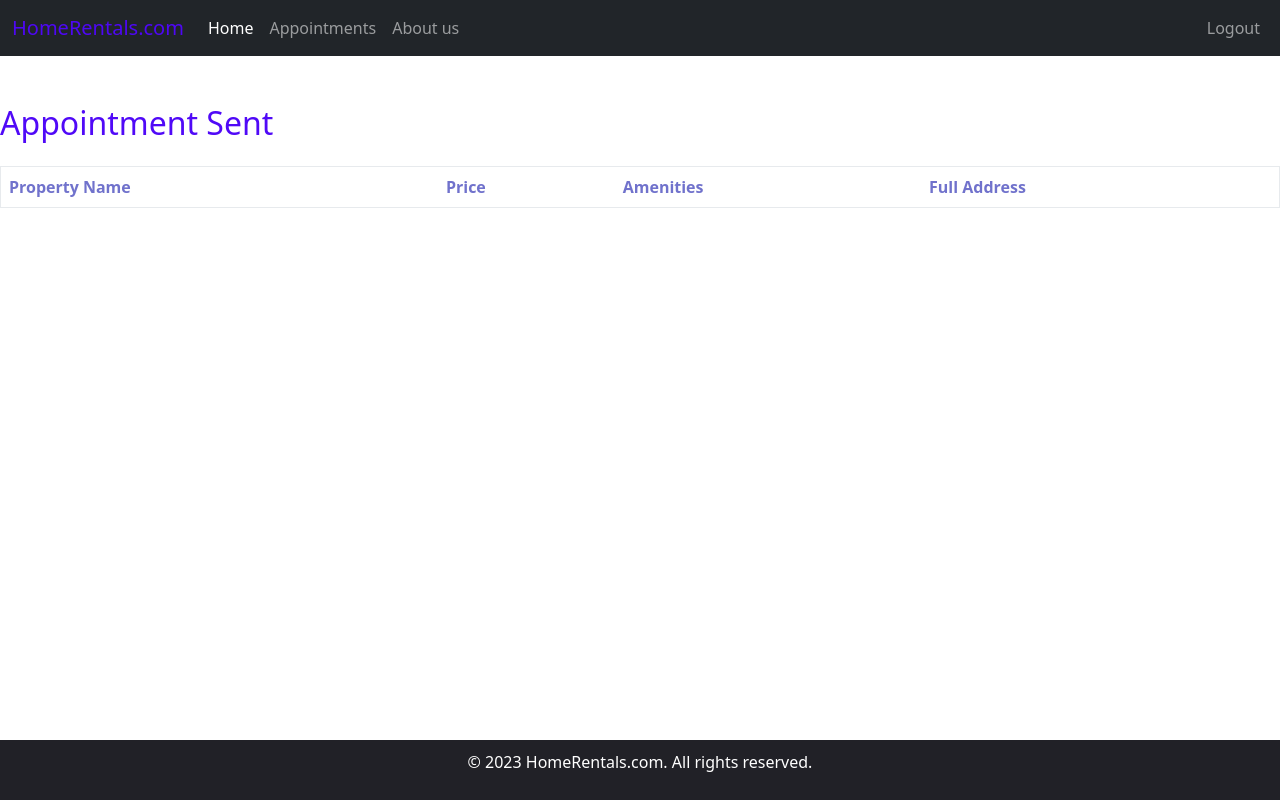
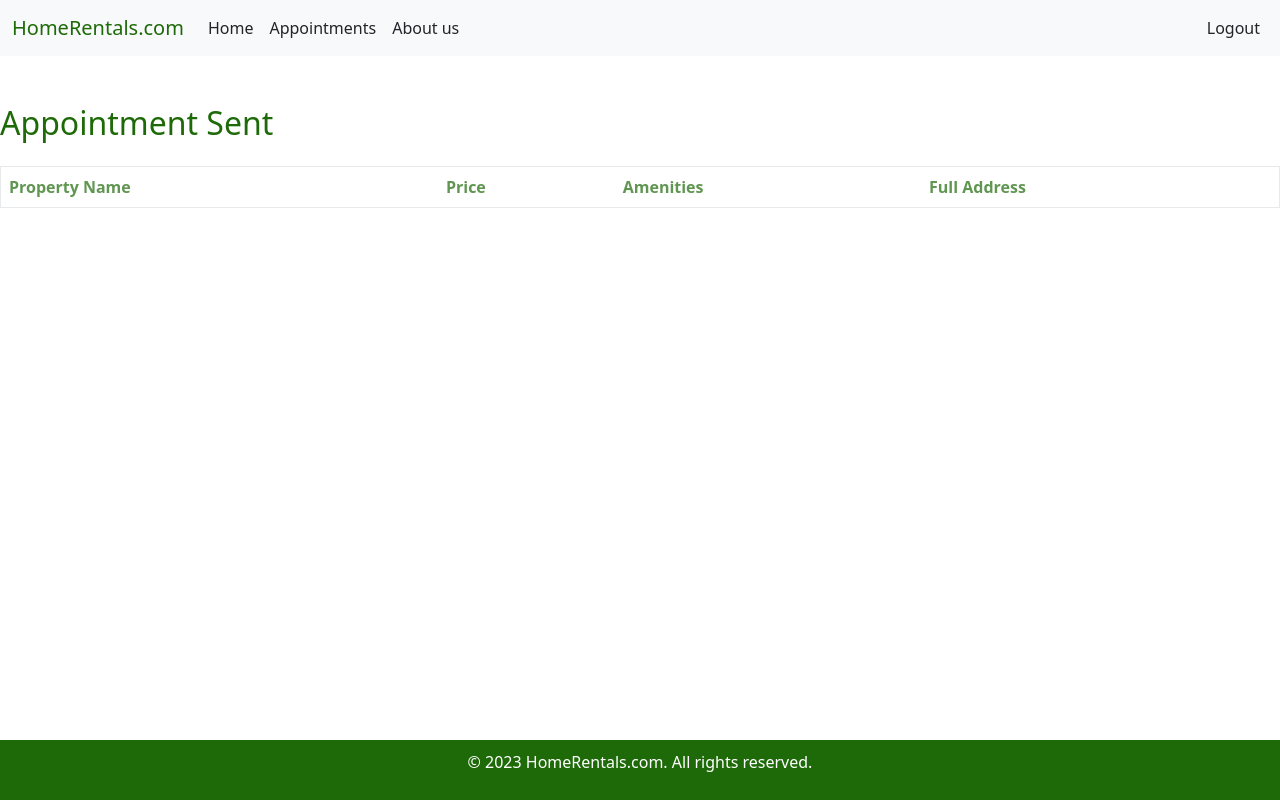
Before and after one commit to shivadharMSU/HomeRental, a plain HTML site: page Web-Pages/Appointment-Sent.Html in a window 1280 px wide. Drawn offline with nearby package versions, Linux system fonts and the light colour scheme; no server answers; sample sign-in values are in the browser's storage.

Commit message:
updated code

```diff
--- a/Web-Pages/Appointment-Sent.Html
+++ b/Web-Pages/Appointment-Sent.Html
@@ -7,7 +7,7 @@
     <title>Appointments by customer</title>
     <style>
       body {
-        background-image: url('bgimage4.jpg');
+
         background-size: cover;
         background-repeat: no-repeat;
         margin: 0;
@@ -19,7 +19,7 @@
             left: 0;
             bottom: 0;
             width: 100%;
-            background-color: #03030ae0;
+            background-color: rgb(30, 106, 9);
             padding: 10px 0;
             text-align: center;
             color: white;
@@ -35,56 +35,56 @@
 </head>
 <body>
 
-  <nav class="navbar navbar-expand-lg navbar-dark bg-dark">
+  <nav class="navbar navbar-expand-lg navbar-dark bg-light">
     <div class="container-fluid">
-      <a class="navbar-brand" href="Main-Page.Html" style="color: rgba(79, 7, 247, 0.993);">HomeRentals.com</a>
+      <a class="navbar-brand" href="Main-Page.Html" style="color: rgb(30, 106, 9);">HomeRentals.com</a>
       <button class="navbar-toggler" type="button" data-bs-toggle="collapse" data-bs-target="#navbarSupportedContent" aria-controls="navbarSupportedContent" aria-expanded="false" aria-label="Toggle navigation">
         <span class="navbar-toggler-icon"></span>
       </button>
       <div class="collapse navbar-collapse" id="navbarSupportedContent">
         <ul class="navbar-nav me-auto mb-2 mb-lg-0">
           <li class="nav-item">
-            <a class="nav-link active" href="Main-Page.Html">Home</a>
+            <a class="nav-link active text-dark" href="Main-Page.Html">Home</a>
           </li>
           <li class="nav-item" id="property">
-            <a class="nav-link" href="PropertyList.Html">Property</a>
+            <a class="nav-link text-dark" href="PropertyList.Html">Property</a>
           </li>
           <li class="nav-item" id="appSent">
-            <a class="nav-link" href="Appointment-Sent.Html">Appointments</a>
+            <a class="nav-link text-dark" href="Appointment-Sent.Html">Appointments</a>
           </li>
           <li class="nav-item"  id="appReceived">
-            <a class="nav-link" href="Appointment-Received.Html">Appointments</a>
+            <a class="nav-link text-dark" href="Appointment-Received.Html">Appointments</a>
         </li>
         <li class="nav-item"  id="propertyAppv">
-            <a class="nav-link" href="ApproveProperty.Html">Approve</a>
+            <a class="nav-link text-dark" href="ApproveProperty.Html">Approve</a>
         </li>
         <li class="nav-item"  id="propertyAppv">
-          <a class="nav-link" href="About.Html">About us</a>
+          <a class="nav-link text-dark" href="About.Html">About us</a>
       </li>
         </ul>
         <ul class="navbar-nav justify-content-end">
           <li class="nav-item" id="loginLink">
-            <a class="nav-link" href="Login.Html">Login</a>
+            <a class="nav-link text-dark" href="Login.Html">Login</a>
           </li> <li class="nav-item" id="registerLink">
-            <a class="nav-link" href="Registration-Page.Html">Register</a>
+            <a class="nav-link text-dark" href="Registration-Page.Html">Register</a>
         </li>
         <li class="nav-item" id="logout">
-          <a class="nav-link" onclick="logOut()">Logout</a>
+          <a class="nav-link text-dark" onclick="logOut()">Logout</a>
       </li>
         </ul>
       </div>
     </div>
   </nav>
   <br><br>
-    <h2 class="mb-4" style="color: rgba(79, 7, 247, 0.993);">Appointment Sent</h2>
+    <h2 class="mb-4" style="color: rgb(30, 106, 9);">Appointment Sent</h2>
 
     <table id="appointmentsTable" class="table" border="1">
         <thead>
             <tr>
-                <th scope="col" style="color: rgba(51, 53, 182, 0.993);">Property Name</th>
-                <th scope="col" style="color: rgba(51, 53, 182, 0.993);">Price</th>
-                <th scope="col" style="color: rgba(51, 53, 182, 0.993);">Amenities</th>
-                <th scope="col" style="color: rgba(51, 53, 182, 0.993);">Full Address</th>
+                <th scope="col" style="color: rgb(30, 106, 9);">Property Name</th>
+                <th scope="col" style="color: rgb(30, 106, 9);">Price</th>
+                <th scope="col" style="color: rgb(30, 106, 9);">Amenities</th>
+                <th scope="col" style="color: rgb(30, 106, 9);">Full Address</th>
             </tr>
         </thead>
         <tbody></tbody>
```
Also changed, not shown: Web-Pages/Registration-Page.Html (+14 -14 lines).
